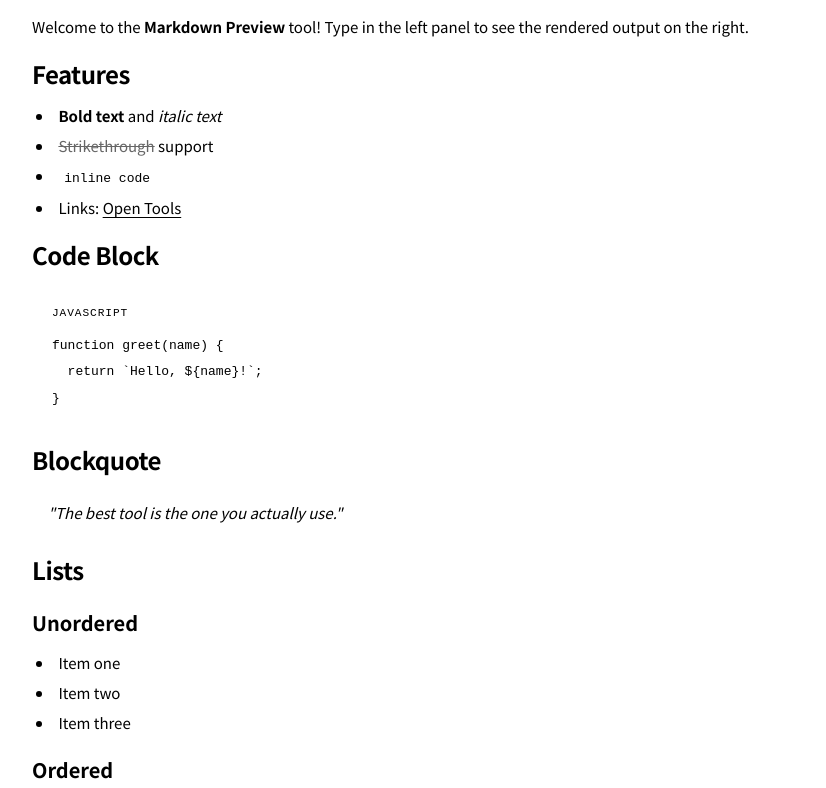
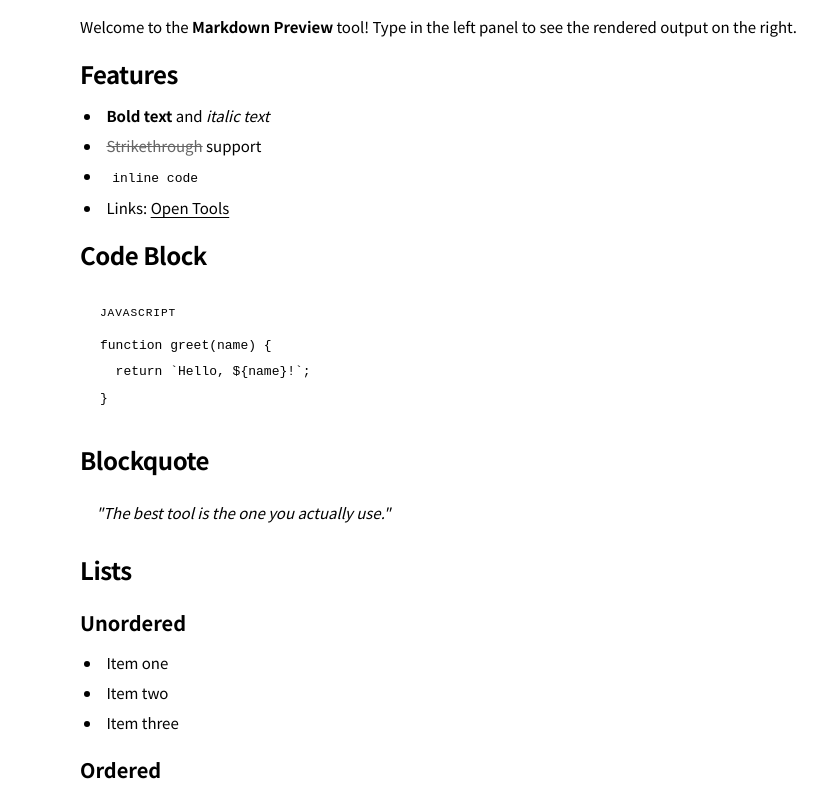
Before and after one commit to jshsakura/open-tools, a Next.js app: page /en/tools/markdown-preview in a window 1280 px wide. Shown: the part 1529-2317 px from the top of the page, without its empty margins (68-894 px from the left). Built offline with nearby package versions, Linux system fonts and the light colour scheme; no server answers.

Commit message:
fix: align wide analyzer inputs with the shared body width

```diff
--- a/src/components/tools/http-header-analyzer.tsx
+++ b/src/components/tools/http-header-analyzer.tsx
@@ -129,7 +129,7 @@ export function HttpHeaderAnalyzerTool() {
         : []
 
     return (
-        <div className="space-y-6">
+        <div className="mx-auto max-w-5xl space-y-6">
             {/* URL Input */}
             <Card>
                 <CardContent className="p-6">
--- a/src/components/tools/markdown-preview.tsx
+++ b/src/components/tools/markdown-preview.tsx
@@ -216,7 +216,7 @@ export function MarkdownPreview() {
   }, [])
 
   return (
-    <div className="space-y-4 animate-in fade-in slide-in-from-bottom-4 duration-500">
+    <div className="mx-auto max-w-5xl space-y-4 animate-in fade-in slide-in-from-bottom-4 duration-500">
       {/* Toolbar */}
       <div className="flex items-center justify-between flex-wrap gap-2">
         <div className="flex items-center gap-2 text-sm text-muted-foreground">
--- a/src/components/tools/youtube-thumbnail.tsx
+++ b/src/components/tools/youtube-thumbnail.tsx
@@ -75,7 +75,7 @@ export function YoutubeThumbnail() {
     ] : [];
 
     return (
-        <div className="space-y-8">
+        <div className="mx-auto max-w-5xl space-y-8">
             <GlassCard className="p-8 rounded-2xl">
                 <form onSubmit={handleExtract} className="flex flex-col sm:flex-row gap-4">
                     <Input
```
